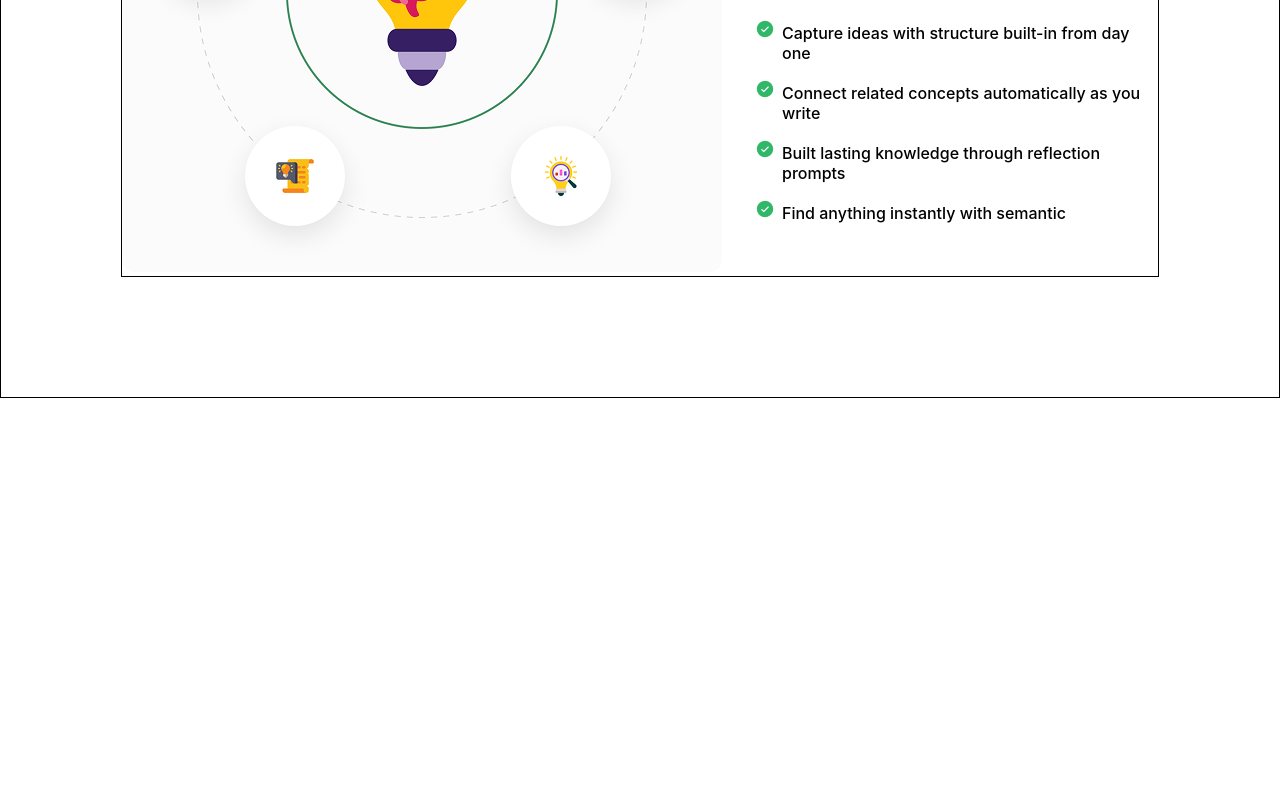
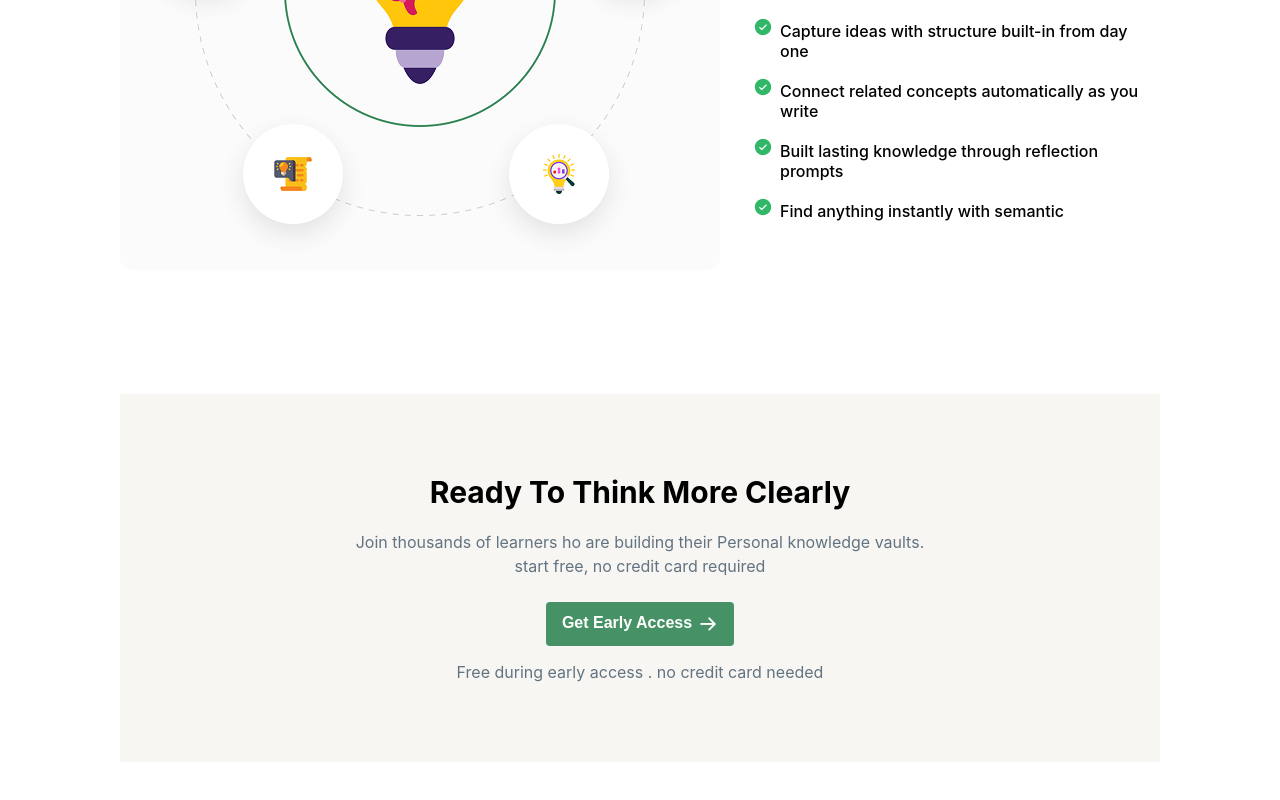
Before and after one commit to junayed0494/First-Assignment, a plain HTML site: page index.html in a window 1280 px wide. Shown: the part 1630-2430 px from the top of the page. Before the commit the page ends 2028 px from the top, so only its background shows below. Drawn offline with nearby package versions, Linux system fonts and the light colour scheme; a web font is replaced by a local one.

Commit message:
here add a thinking section and add some style

```diff
--- a/index.html
+++ b/index.html
@@ -116,6 +116,24 @@
         </div>
     </section>
 
+    <section id="think">
+        <div class="think-container">
+            <div class="think-content">
+                <h1> Ready To Think More Clearly </h1>
+                <p> Join thousands of learners ho are building their Personal knowledge vaults.<br> start free, no
+                    credit
+                    card required </p>
+            </div>
+
+            <div class="think-btn">
+                <button class="btn think-button">Get Early Access <img src="assets/ArrowRight.png"> </button>
+                <p> Free during early access . no credit card needed </p>
+
+            </div>
+
+        </div>
+    </section>
+
 </body>
 
 </html>
--- a/style.css
+++ b/style.css
@@ -173,10 +173,7 @@ nav ul{
 }
 
 
-#solution{ border:1px solid black;
-}
-
-#solution  .solution-container{border:1px solid black;
+#solution  .solution-container{
     margin:120px;
     display: flex;
     justify-content: center;
@@ -219,3 +216,39 @@ nav ul{
     font-weight: 500;
     margin-bottom: 16px;
 }
+
+
+.think-container{
+    margin:120px;
+    text-align: center;
+    padding:80px 40px;
+    background-color: #f7f6f2;
+}
+
+.think-container .think-content h1{
+    font-size:30px;
+}
+
+.think-container .think-content p{
+    font-size: 16px;
+    color: #627382;
+    line-height: 24px;
+    margin-top: 20px;
+}
+
+.think-container .think-btn{
+    margin-top: 24px;
+}
+
+.think-container .think-btn .think-button{
+    display: flex;
+    gap: 6px;
+    margin:0 auto;
+    font-size: 16px;
+}
+
+.think-container .think-btn p{
+    color: #627382;
+    font-size: 16px;
+    margin-top: 16px;
+}
```
